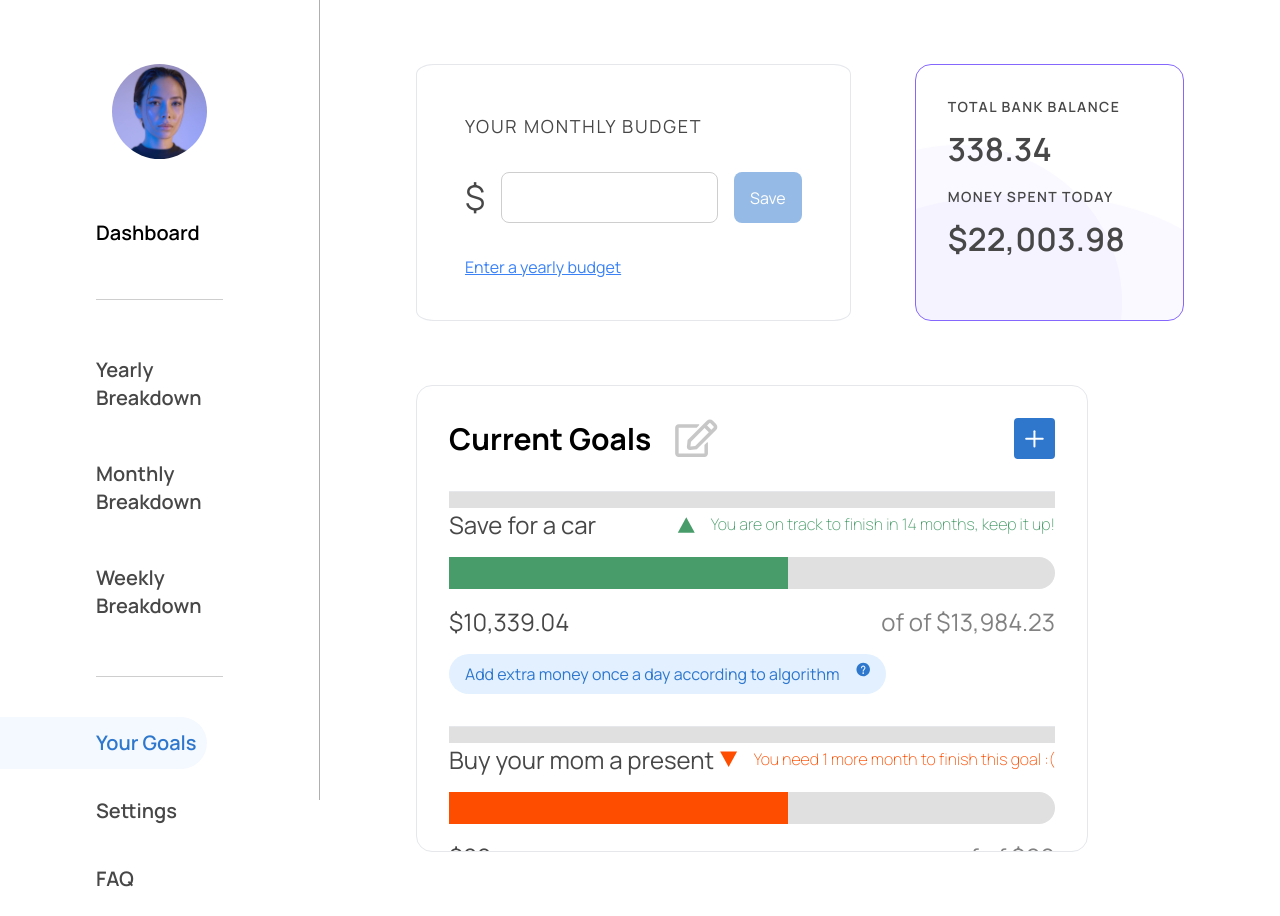
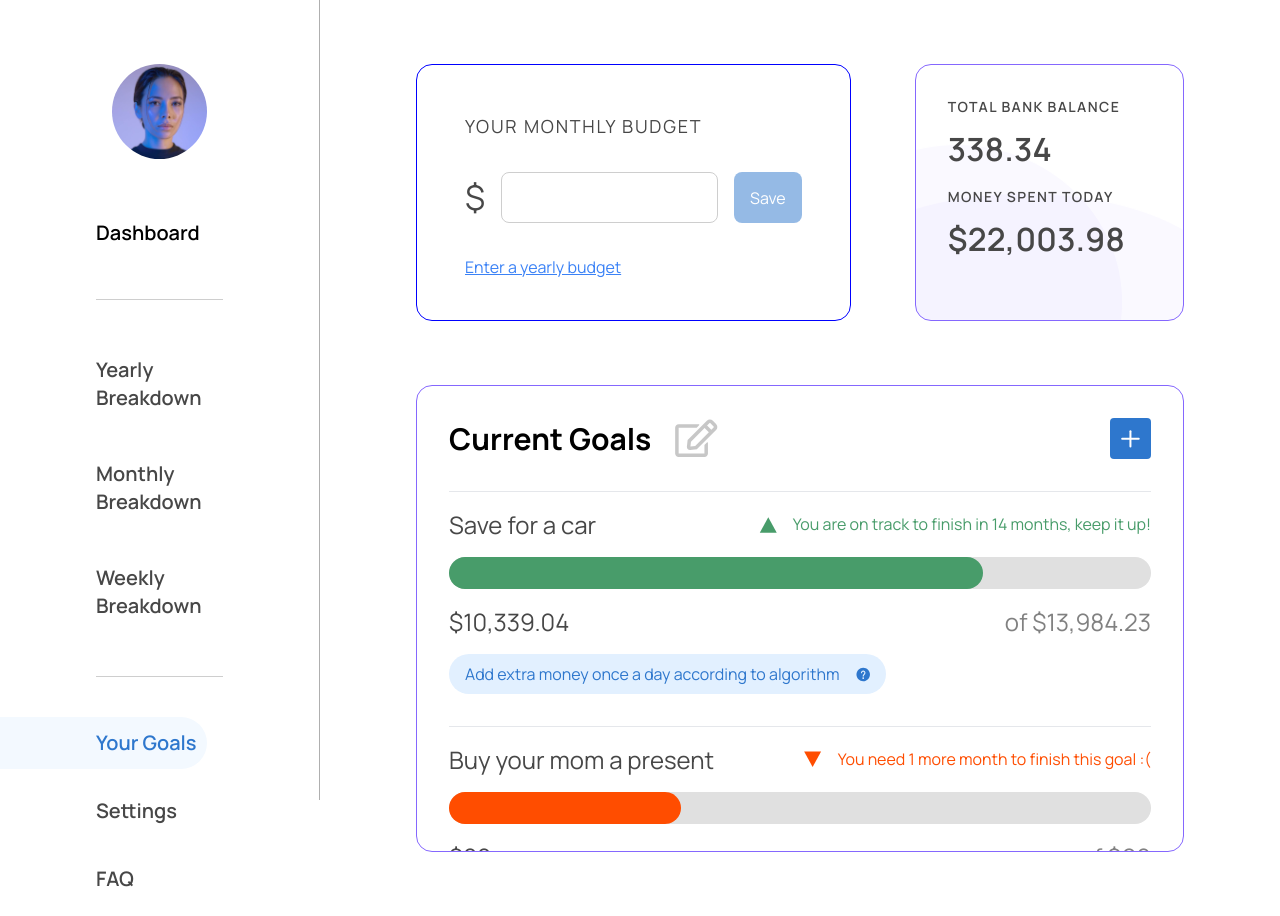
Before and after one commit to anyuan-chen/perdiem, a Next.js app: page /goals in a window 1280 px wide. Built offline with nearby package versions, Linux system fonts and the light colour scheme.

Commit message:
ui changes to goals and dynamic bars

```diff
--- a/components/goals/goal.js
+++ b/components/goals/goal.js
@@ -14,6 +14,10 @@ export default function Goal({
 }) {
   let arrow;
   let textColor;
+  let percentage = Math.floor(
+    (parseInt(value1.substr(1)) / parseInt(value2.substr(1))) * 100
+  );
+  console.log(percentage);
   const [hover, setHover] = useState(false);
   if (color === "green") {
     arrow = "greenarrow";
@@ -29,7 +33,7 @@ export default function Goal({
   }
   return (
     <div className="flex flex-col w-full pb-8">
-      <hr color="#E0E0E0" size="1px" className="pb-4"></hr>
+      <hr color="#E0E0E0" size="1px" className="mb-4"></hr>
       <div className="flex">
         <h1
           style={{
@@ -55,10 +59,9 @@ export default function Goal({
             color: `#${textColor}`,
             alignSelf: "end",
             lineHeight: "33px",
-            fontWeight: "lighter",
           }}
         >
-         {motivation}
+          {motivation}
         </h4>
       </div>
 
@@ -67,10 +70,10 @@ export default function Goal({
         style={{ backgroundColor: "#E0E0E0", marginTop: "1rem" }}
       >
         <div
-          className="w-full h-8"
+          className="w-full h-8 rounded-full"
           style={{
             backgroundColor: `#${textColor}`,
-            width: "56%",
+            width: `${percentage}%`,
           }}
         ></div>
       </div>
@@ -98,7 +101,7 @@ export default function Goal({
       </div>
       <div className="flex">
         <motion.button
-          className="flex space-x-4 px-4 py-2 rounded-full mt-4"
+          className="flex space-x-4 px-4 py-2 rounded-full mt-4 items-center"
           style={{ color: "#2E77CD", background: "#E2F0FF" }}
           onMouseEnter={() => {
             setHover(true);
--- a/pages/goals.js
+++ b/pages/goals.js
@@ -35,8 +35,8 @@ export default function Goals() {
       >
         <div className="flex space-x-16">
           <div
-            className="flex flex-col px-12 py-12 space-y-8 w-full border "
-            style={{ height: "257px", borderRadius: "4%" }}
+            className="flex flex-col px-12 py-12 space-y-8 w-full rounded-2xl"
+            style={{ height: "257px", border: "1px blue solid" }}
           >
             <h1
               className=" text-lg UPPERCASE text-textGray"
@@ -76,7 +76,7 @@ export default function Goals() {
           ></BankCard>
         </div>
         <div className="">
-          <div className="mt-16 mr-24 border rounded-2xl ">
+          <div className="mt-16  rounded-2xl " style={{border : "1px solid #8567FE"}}>
             <div className="flex py-8 px-8">
               <h1
                 style={{
@@ -110,7 +110,7 @@ export default function Goals() {
                 title="Save for a car"
                 motivation="You are on track to finish in 14 months, keep it up!"
                 value1="$10,339.04"
-                value2="of $13,984.23"
+                value2="$13,984.23"
                 tip="Add extra money once a day according to algorithm"
                 tooltip="If you spent less than our recommended  (according to your overall budget): the difference will be added to this goal"
               ></Goal>
@@ -119,7 +119,7 @@ export default function Goals() {
                 title="Buy your mom a present"
                 motivation="You need 1 more month to finish this goal :("
                 value1="$20"
-                value2="of $60"
+                value2="$60"
                 tip="Take away money according to algorithm"
                 tooltip="If you spent more than our recommended  (according to your overall budget): the difference will be removed from this goal"
               ></Goal>
@@ -128,7 +128,7 @@ export default function Goals() {
                 title="Bubble Tea fund"
                 motivation="You have not deposited anything in this fund in the past 2 months"
                 value1="$8"
-                value2="of $10"
+                value2="$10"
                 tip="Add extra money once a day according to algorithm"
                 tooltip="If you spent more than our recommended  (according to your overall budget): the difference will be removed from this goal"
               ></Goal>
```
